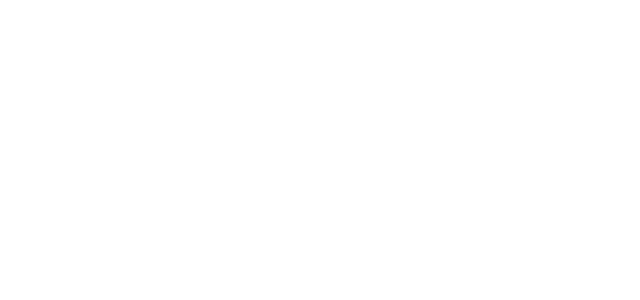
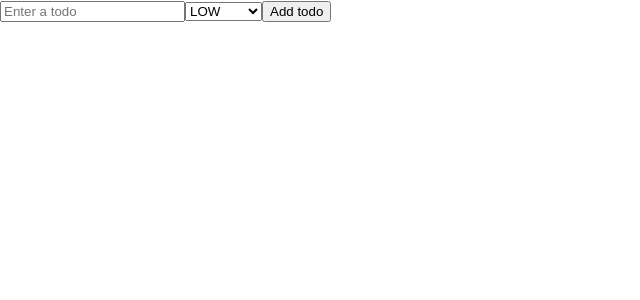
Before and after one commit to bozhkoveselin96/todo-app, a React (Create React App) app: page / in a window 1280 px wide. Shown: the top 300 px of the page, without its empty margins (0-640 px from the left). Built offline with nearby package versions, Linux system fonts and the light colour scheme.

Commit message:
Added form to add todo and functionality to add new todo in the container state.

```diff
--- a/package.json
+++ b/package.json
@@ -8,7 +8,8 @@
     "@testing-library/user-event": "^7.2.1",
     "react": "^16.13.1",
     "react-dom": "^16.13.1",
-    "react-scripts": "3.4.3"
+    "react-scripts": "3.4.3",
+    "uuid": "^8.3.0"
   },
   "scripts": {
     "start": "react-scripts start",
--- a/src/App.js
+++ b/src/App.js
@@ -1,12 +1,12 @@
-import React from 'react';
+import React, { Component } from 'react';
 import './App.css';
+import Container from "./Components/Container";
 
-function App() {
-  return (
-    <div className="App">
 
-    </div>
-  );
+class App extends Component {
+  render() {
+    return <Container />;
+  }
 }
 
 export default App;
--- /dev/null
+++ b/src/Components/Container.js
@@ -0,0 +1,35 @@
+import React, { Component } from "react";
+import FormTodo from "./FormTodo";
+import { v4 as uniqueId } from "uuid";
+
+class Container extends Component {
+    constructor() {
+        super();
+        this.state = {
+            todos : []
+        }
+        this.addTodo = this.addTodo.bind(this);
+    }
+
+    addTodo(formDescription, formPriority) {
+        let allTodos = this.state.todos;
+        allTodos.push({
+            todo: {
+                id: uniqueId(),
+                date: new Date().toLocaleString(),
+                description: formDescription,
+                priority: formPriority
+            }
+        });
+        console.log(this.state)
+    }
+
+    render() {
+        return (
+            <FormTodo addTodo={ this.addTodo }/>
+            // <ListTodos  />
+        );
+    }
+}
+
+export default Container;
--- a/src/Components/FormTodo.js
+++ b/src/Components/FormTodo.js
@@ -0,0 +1,51 @@
+import React, { Component } from "react";
+
+class FormTodo extends Component {
+    constructor(props) {
+        super(props);
+
+        this.state = {
+            description: '',
+            priority: 'LOW'
+        };
+        this.onSelectChange = this.onSelectChange.bind(this);
+        this.onInputChange = this.onInputChange.bind(this);
+        this.onFormSubmit = this.onFormSubmit.bind(this);
+    }
+
+
+    onFormSubmit(event) {
+        event.preventDefault();
+        this.props.addTodo(this.state.description, this.state.priority);
+    }
+
+    onInputChange(event) {
+        this.setState({
+            description: event.target.value
+        });
+    }
+
+    onSelectChange(event) {
+        this.setState({
+            priority: event.target.value
+        });
+    }
+
+    render() {
+        return (
+            <div>
+                <form onSubmit={ this.onFormSubmit }>
+                    <input type="text" placeholder="Enter a todo" onChange={ this.onInputChange }/>
+                    <select onChange={ this.onSelectChange }>
+                        <option value="LOW">LOW</option>
+                        <option value="MEDIUM">MEDIUM</option>
+                        <option value="HIGH">HIGH</option>
+                    </select>
+                    <input type="submit" value="Add todo" />
+                </form>
+            </div>
+        );
+    }
+}
+
+export default FormTodo;
```
Also changed, not shown: src/Components/Todo.js (deleted), 1 other file (tests, documents, lock files or other folders).
